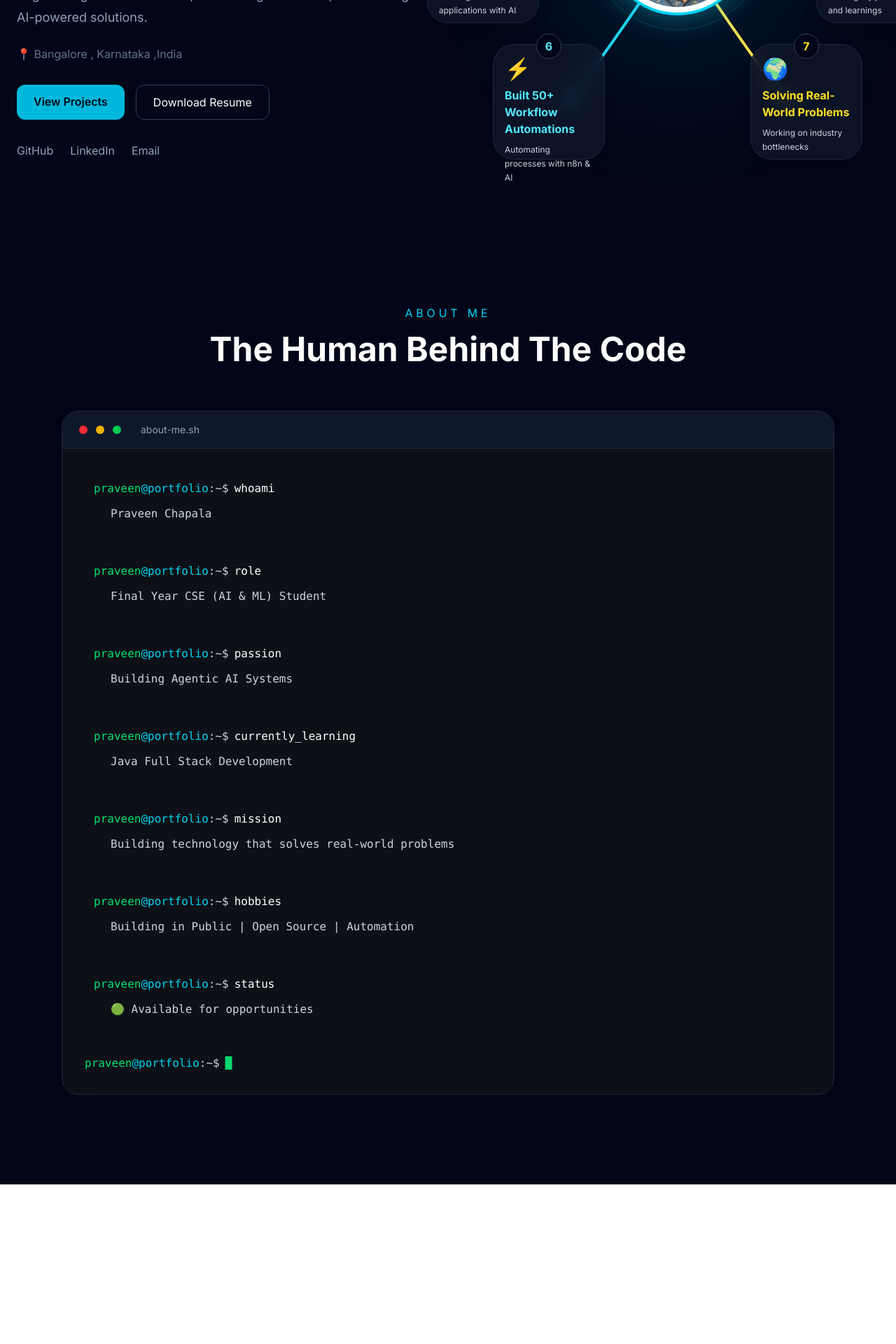
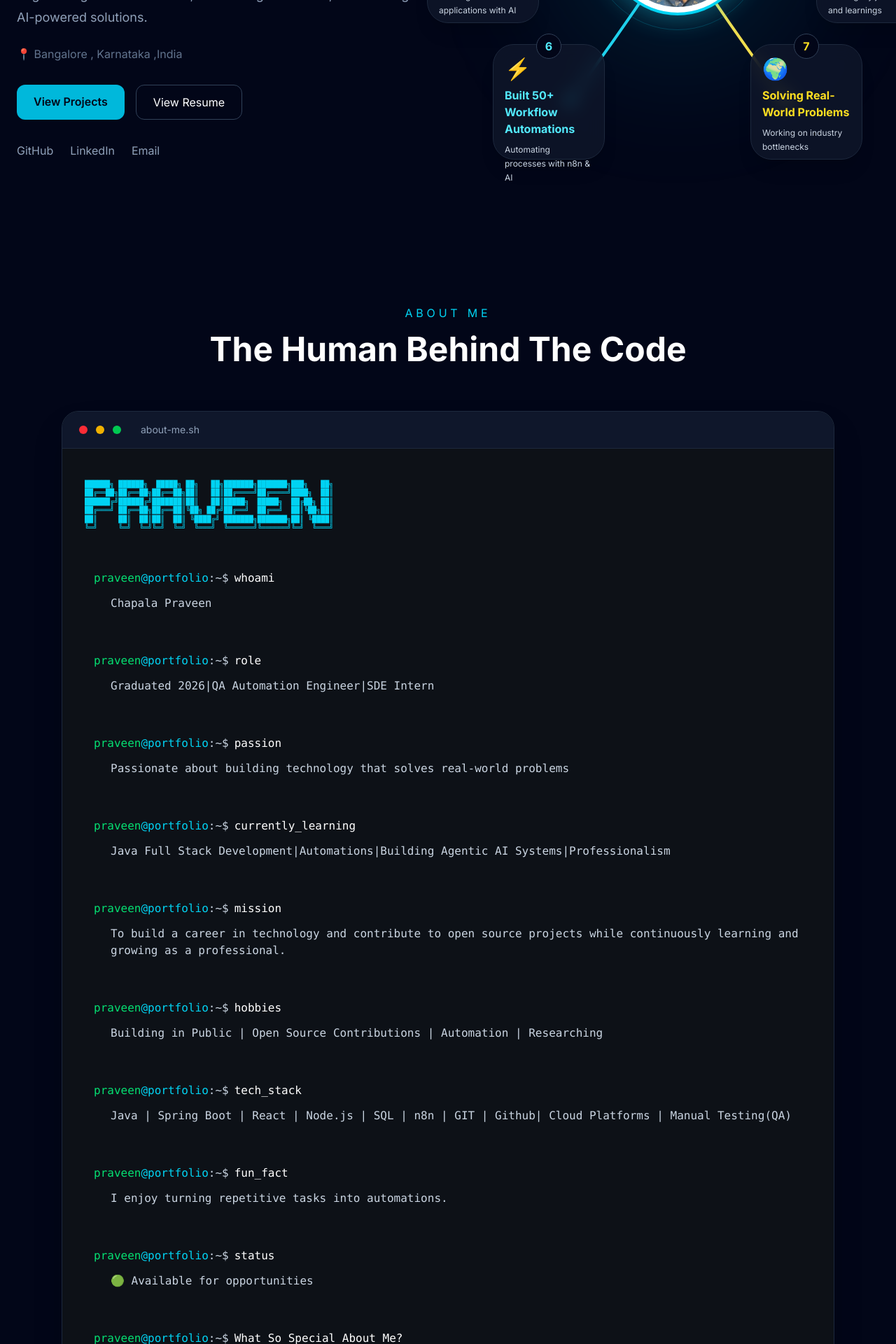
Before and after one commit to praveenchapala/Master-Portfolio, a React (Vite) app in the folder portfolio-app/: page / in a window 1280 px wide. Shown: the part 560-2480 px from the top of the page at 70% size. Before the commit the page ends 2252 px from the top, so only its background shows below. Built offline with nearby package versions, Linux system fonts and the light colour scheme.

Commit message:
Today done with the About section

```diff
--- a/portfolio-app/src/components/about/TerminalAbout.jsx
+++ b/portfolio-app/src/components/about/TerminalAbout.jsx
@@ -37,6 +37,28 @@ function TerminalAbout() {
 
       {/* Terminal Body */}
 <div className="p-8 font-mono">
+
+  {/* ASCII Art */}
+  <pre
+    className="
+      text-cyan-400
+      text-[8px]
+      md:text-[10px]
+      leading-tight
+      mb-10
+      overflow-x-auto
+    "
+  >
+{`
+██████╗ ██████╗  █████╗ ██╗   ██╗███████╗███████╗███╗   ██╗
+██╔══██╗██╔══██╗██╔══██╗██║   ██║██╔════╝██╔════╝████╗  ██║
+██████╔╝██████╔╝███████║██║   ██║█████╗  █████╗  ██╔██╗ ██║
+██╔═══╝ ██╔══██╗██╔══██║╚██╗ ██╔╝██╔══╝  ██╔══╝  ██║╚██╗██║
+██║     ██║  ██║██║  ██║ ╚████╔╝ ███████╗███████╗██║ ╚████║
+╚═╝     ╚═╝  ╚═╝╚═╝  ╚═╝  ╚═══╝  ╚══════╝╚══════╝╚═╝  ╚═══╝
+`}
+  </pre>
+
   {aboutTerminal.map((item, index) => (
     <div
       key={index}
@@ -87,6 +109,7 @@ function TerminalAbout() {
     </div>
   ))}
 
+  {/* Blinking Cursor */}
   <div className="flex items-center mt-10">
     <span className="text-green-400">
       praveen
--- a/portfolio-app/src/components/hero/HeroButtons.jsx
+++ b/portfolio-app/src/components/hero/HeroButtons.jsx
@@ -12,9 +12,11 @@ function HeroButtons() {
 
       <a
         href={socials.resume}
+        target="_blank"
+        rel="noopener noreferrer"
         className="px-6 py-3 border border-slate-700 rounded-xl hover:border-cyan-400 hover:text-cyan-400 transition"
       >
-        Download Resume
+        View Resume
       </a>
     </div>
   );
--- a/portfolio-app/src/components/hero/HeroNetwork.jsx
+++ b/portfolio-app/src/components/hero/HeroNetwork.jsx
@@ -122,7 +122,6 @@ function HeroNetwork() {
   number="3"
   icon="🤖"
   title="Building Agentic AI Systems"
-  description="Designing autonomous AI agents"
   color="text-purple-400"
   className="top-20 right-[-20px]"
 />
--- a/portfolio-app/src/data/aboutTerminal.js
+++ b/portfolio-app/src/data/aboutTerminal.js
@@ -1,32 +1,44 @@
 const aboutTerminal = [
   {
     command: "whoami",
-    output: "Praveen Chapala",
+    output: "Chapala Praveen",
   },
   {
     command: "role",
-    output: "Final Year CSE (AI & ML) Student",
+    output: "Graduated 2026|QA Automation Engineer|SDE Intern",
   },
   {
     command: "passion",
-    output: "Building Agentic AI Systems",
+    output: "Passionate about building technology that solves real-world problems",
   },
   {
     command: "currently_learning",
-    output: "Java Full Stack Development",
+    output: "Java Full Stack Development|Automations|Building Agentic AI Systems|Professionalism",
   },
   {
     command: "mission",
-    output: "Building technology that solves real-world problems",
+    output: "To build a career in technology and contribute to open source projects while continuously learning and growing as a professional.",
   },
   {
     command: "hobbies",
-    output: "Building in Public | Open Source | Automation",
+    output: "Building in Public | Open Source Contributions | Automation | Researching",
   },
+  {
+  command: "tech_stack",
+  output: "Java | Spring Boot | React | Node.js | SQL | n8n | GIT | Github| Cloud Platforms | Manual Testing(QA)",
+},
+{
+  command: "fun_fact",
+  output: "I enjoy turning repetitive tasks into automations.",
+},
   {
     command: "status",
     output: "🟢 Available for opportunities",
   },
+  {
+    command: "What So Special About Me?",
+    output: "10 Hrs a day Continous Grind|Never Give Up Attitude|Problem Solver|I Deal with Problems like a Pro |Cross-Over Developer",
+  },
 ];
 
 export default aboutTerminal;
--- a/portfolio-app/src/data/socials.js
+++ b/portfolio-app/src/data/socials.js
@@ -5,7 +5,7 @@ const socials = {
 
   email: "mailto:praveenpraveensimhadri@gmail.com",
 
-  resume: "/resume.pdf",
+  resume: "https://drive.google.com/file/d/1X03VDLoWsTI3qqbMImntKgYWSU7lMuw7/view?usp=sharing",
 
   portfolio: "https://your-portfolio-url.com",
 };
```
Lines whose indentation alone changed are shown as unchanged.
